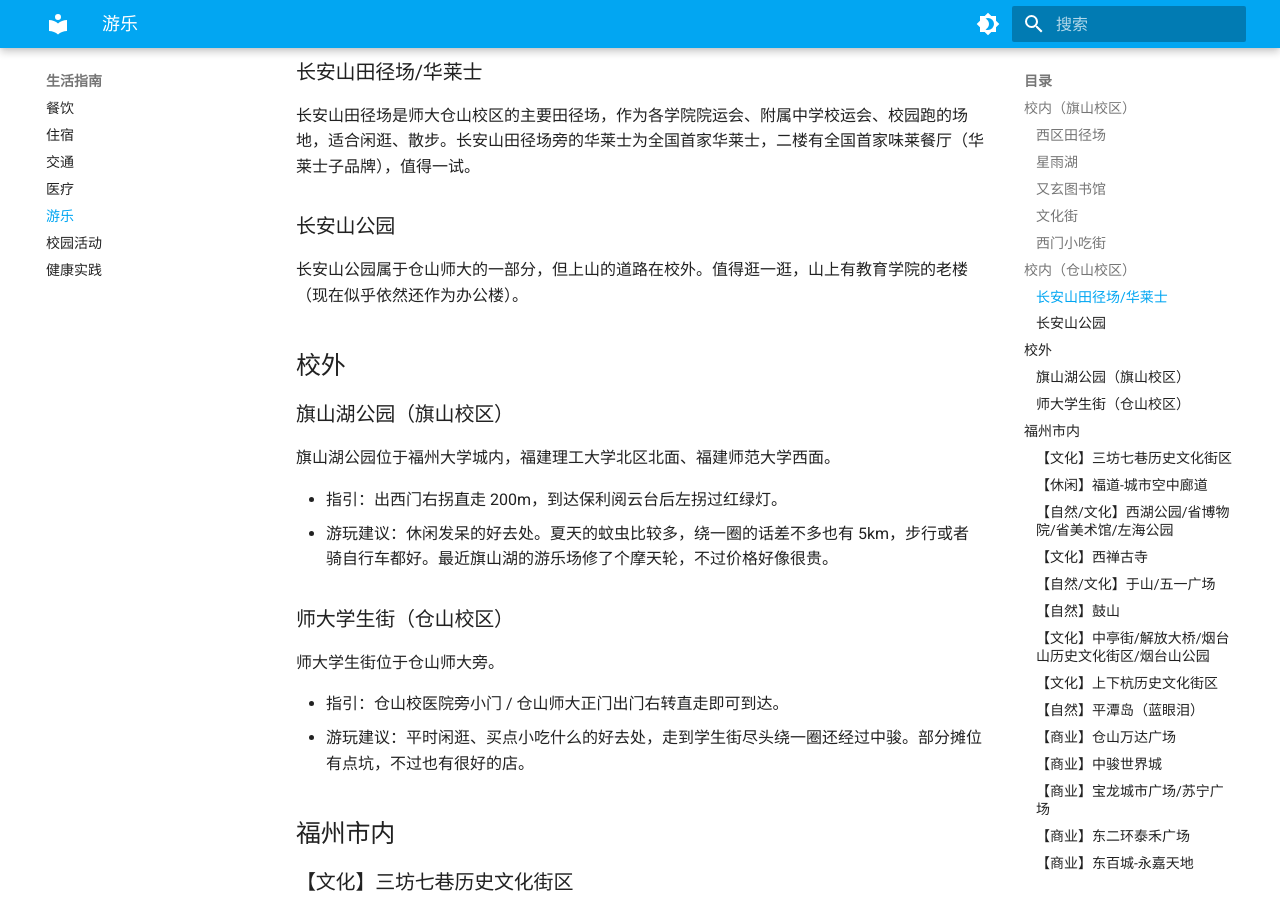
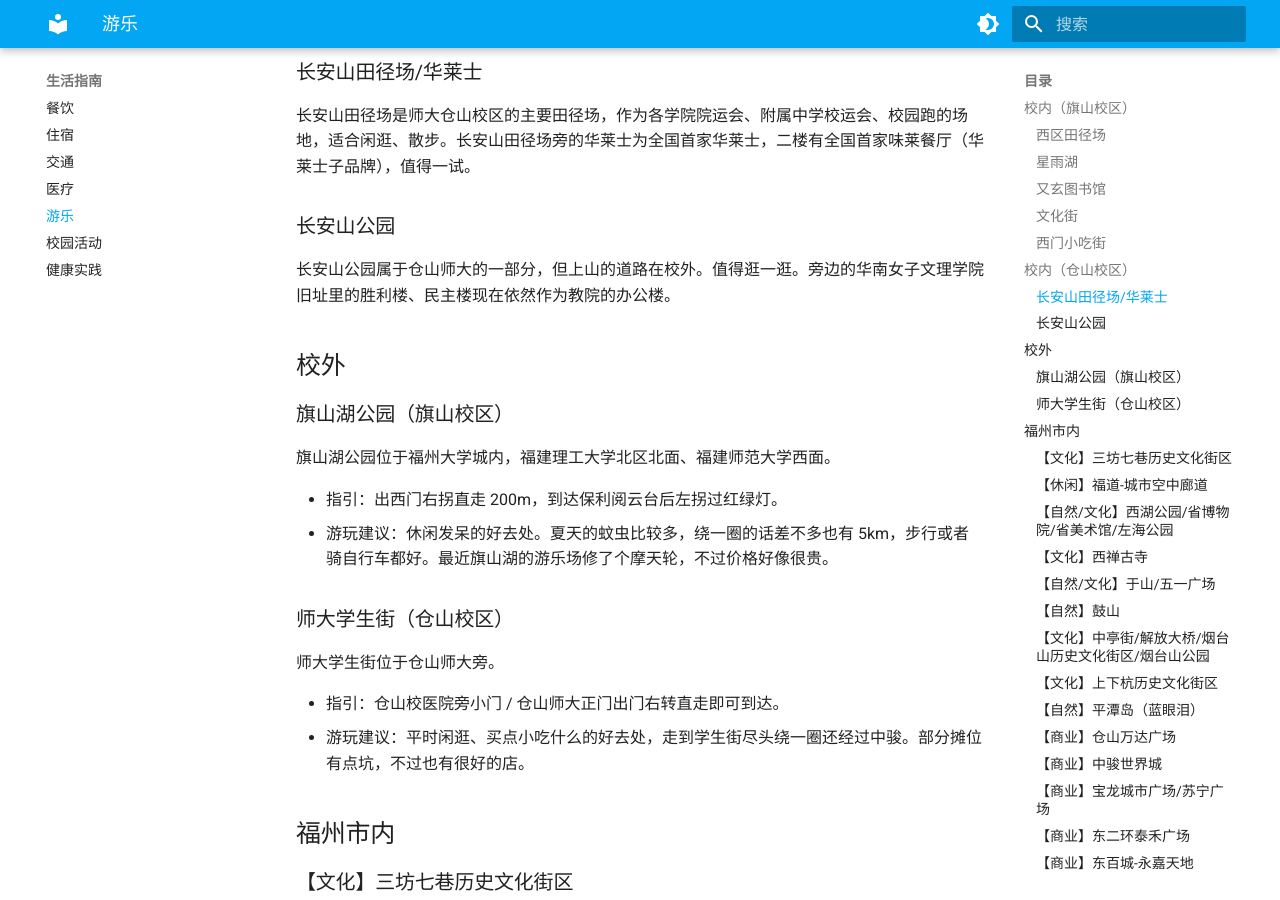
Before and after one commit to kanerty/FJNU-Wiki, an MkDocs documentation site: the page built from docs/live/playground.md, in a window 1280 px wide and 900 px high, scrolled down 1111 px. Built offline with MkDocs 1.6.1 and Material for MkDocs 9.7.7, drawn with Linux system fonts in a browser that asks for light colours; comment, search, counter and statistics services are not loaded.

Commit message:
perf(service\\network\*): 补充锐捷认证客户端下载地址 fix(live\\playground\*): 信息修正

```diff
--- a/docs/live/playground.md
+++ b/docs/live/playground.md
@@ -34,7 +34,7 @@
 
 ### 长安山公园
 
-长安山公园属于仓山师大的一部分，但上山的道路在校外。值得逛一逛，山上有教育学院的老楼（现在似乎依然还作为办公楼）。
+长安山公园属于仓山师大的一部分，但上山的道路在校外。值得逛一逛。旁边的华南女子文理学院旧址里的胜利楼、民主楼现在依然作为教院的办公楼。
 
 ## 校外 {#qishan-around-playground}
 
```
Also changed, not shown: docs/service/network.md (+1 -1 lines).
